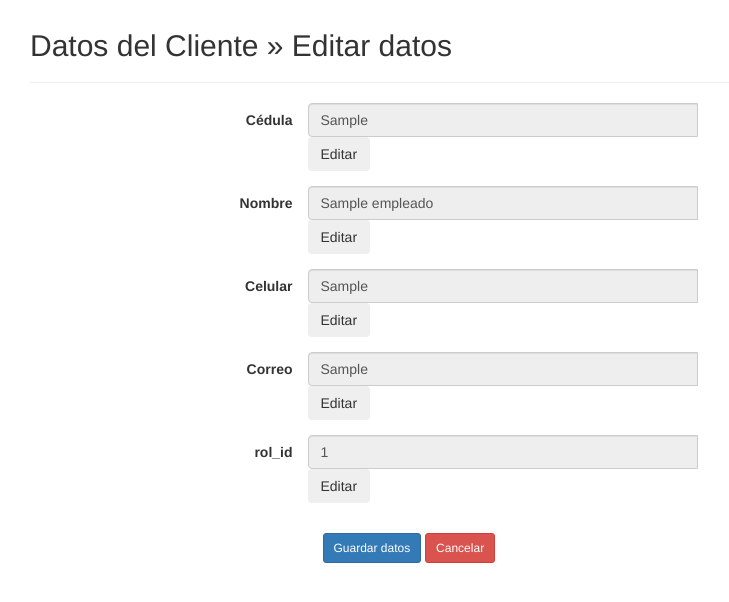
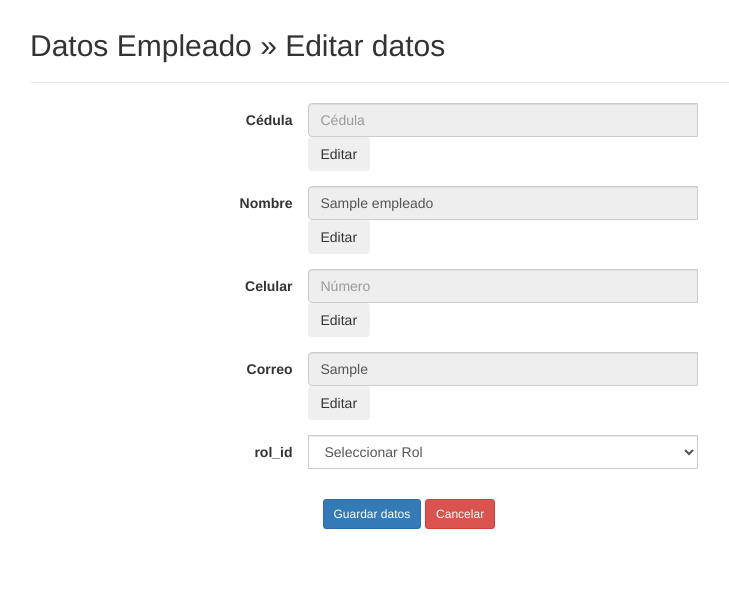
Before and after one commit to santiago2904/crazyvape, a PHP site: page /edit2.php?id=1 in a window 1280 px wide. Shown: the part 51-653 px from the top of the page, without its empty margins (40-769 px from the left). Run offline with PHP 8.4, Linux system fonts and the light colour scheme; the visitor is signed in with stand-in values (Sample User, id 1); tables that the repository leaves empty or names only in its code hold one stand-in row (values such as "Sample post"); some libraries are stand-ins or nearby versions.

Commit message:
se configuro las casillas de celulares, cedulas y demas informacion con numeros para que solo acepten estos datos, y la casilla de nombres tampoco puede recibir letras

```diff
--- a/edit2.php
+++ b/edit2.php
@@ -45,7 +45,7 @@
     </nav>
     <div class="container">
         <div class="content">
-            <h2>Datos del Cliente &raquo; Editar datos</h2>
+            <h2>Datos Empleado &raquo; Editar datos</h2>
             <hr />
 
             <?php
@@ -86,7 +86,7 @@
                 <div class="form-group">
                     <label class="col-sm-3 control-label">Cédula</label>
                     <div class="col-sm-4 input-group">
-                        <input type="text" name="cedula" value="<?php echo $row['cedula']; ?>" class="form-control"
+                        <input type="number" name="cedula" value="<?php echo $row['cedula']; ?>" class="form-control"
                             placeholder="Cédula" required readonly>
                         <div class="input-group-append">
                             <button type="button" class="btn btn-secondary"
@@ -98,7 +98,7 @@
                     <label class="col-sm-3 control-label">Nombre</label>
                     <div class="col-sm-4 input-group">
                         <input type="text" name="nombres" value="<?php echo $row['nombres']; ?>" class="form-control"
-                            placeholder="Nombre" required readonly>
+                            placeholder="Nombre" required readonly onkeypress="return soloLetras(event)">
                         <div class="input-group-append">
                             <button type="button" class="btn btn-secondary"
                                 onclick="toggleReadOnly('nombres')">Editar</button>
@@ -108,7 +108,7 @@
                 <div class="form-group">
                     <label class="col-sm-3 control-label">Celular</label>
                     <div class="col-sm-4 input-group">
-                        <input type="text" name="celular" value="<?php echo $row['celular']; ?>" class="form-control"
+                        <input type="number" name="celular" value="<?php echo $row['celular']; ?>" class="form-control"
                             placeholder="Número" required readonly>
                         <div class="input-group-append">
                             <button type="button" class="btn btn-secondary"
@@ -130,12 +130,12 @@
                 <div class="form-group">
                     <label class="col-sm-3 control-label">rol_id</label>
                     <div class="col-sm-4 input-group">
-                        <input type="text" name="rol_id" value="<?php echo $row['rol_id']; ?>"
-                            class="form-control" placeholder="rol_id" required readonly>
-                        <div class="input-group-append">
-                            <button type="button" class="btn btn-secondary"
-                                onclick="toggleReadOnly('rol_id')">Editar</button>
-                        </div>
+                        <select name="rol_id" id="rol_id" class="form-control" required>
+                            <option value="">Seleccionar Rol</option>
+                            <option value="1">Rol 1</option>
+                            <option value="2">Rol 2</option>
+                            <!-- Agrega más opciones según sea necesario -->
+                        </select>
                     </div>
                 </div>
                 <div class="form-group">
@@ -185,6 +185,35 @@
     }
     </script>
 
+    <script>
+    function soloLetras(event) {
+        var key = event.keyCode;
+        return ((key >= 65 && key <= 90) || (key >= 97 && key <= 122) || key == 32 || key == 225 || key == 193 || key == 233 || key == 201 || key == 237 || key == 205 || key == 243 || key == 211 || key == 250 || key == 218 || key == 241 || key == 209 || key == 252 || key == 220 || key == 252 || key == 220 || key == 32 || key == 46 || key == 8);
+    }
+    </script>
+
+    <script>
+    function validarCorreo() {
+        var correo = document.getElementsByName("correo")[0].value;
+        if (correo.indexOf("@") === -1) {
+            alert("Por favor, ingrese un correo válido");
+            return false;
+        }
+        return true;
+    }
+    </script>
+
+    <script>
+    function validarFormulario() {
+        var rolId = document.getElementById("rol_id").value;
+        if (rolId === "") {
+            alert("Por favor, seleccione un rol.");
+            return false; // Evita que el formulario se envíe
+        }
+        return true; // Permite que el formulario se envíe si se ha seleccionado un rol
+    }
+    </script>
+
     <script src="https://ajax.googleapis.com/ajax/libs/jquery/1.11.3/jquery.min.js"></script>
     <script src="js/bootstrap.min.js"></script>
     <script src="js/bootstrap-datepicker.js"></script>
```
Also changed, not shown: add.php (+4 -5 lines), edit.php (+27 -6 lines).
